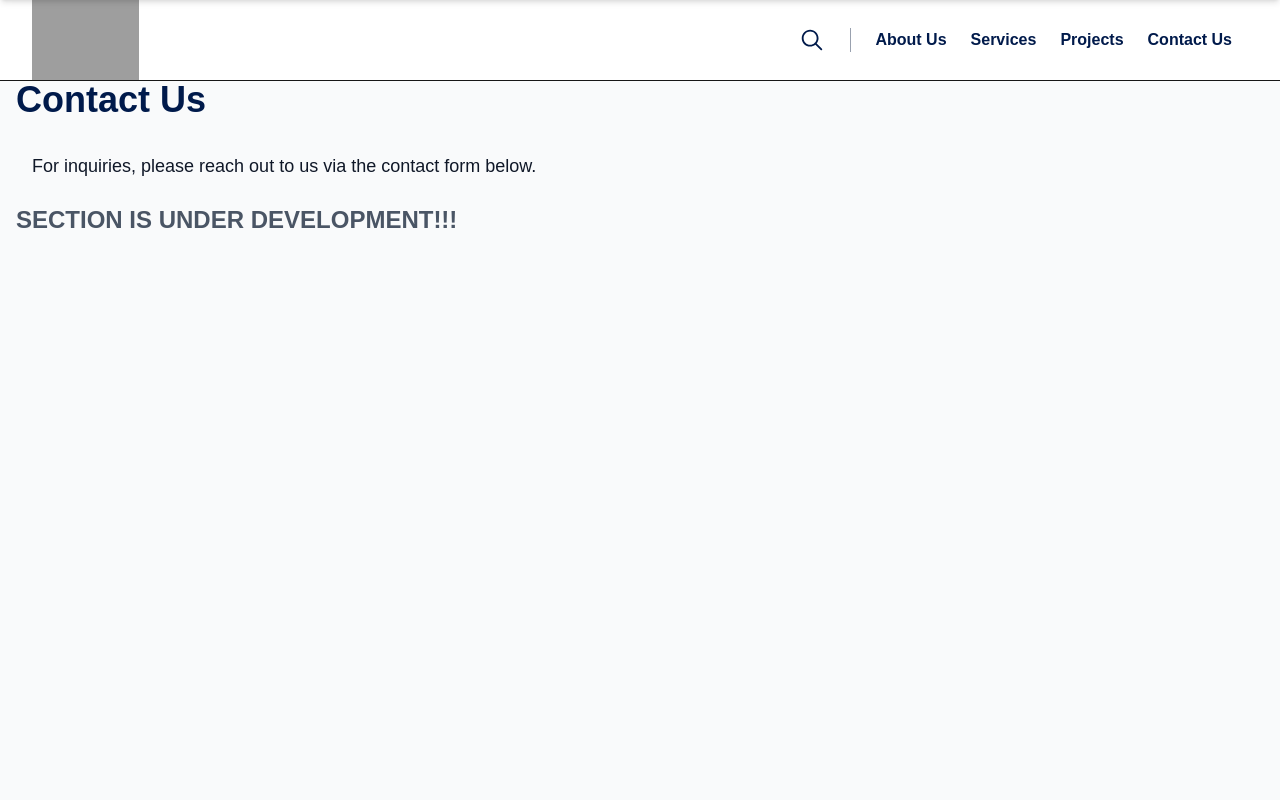
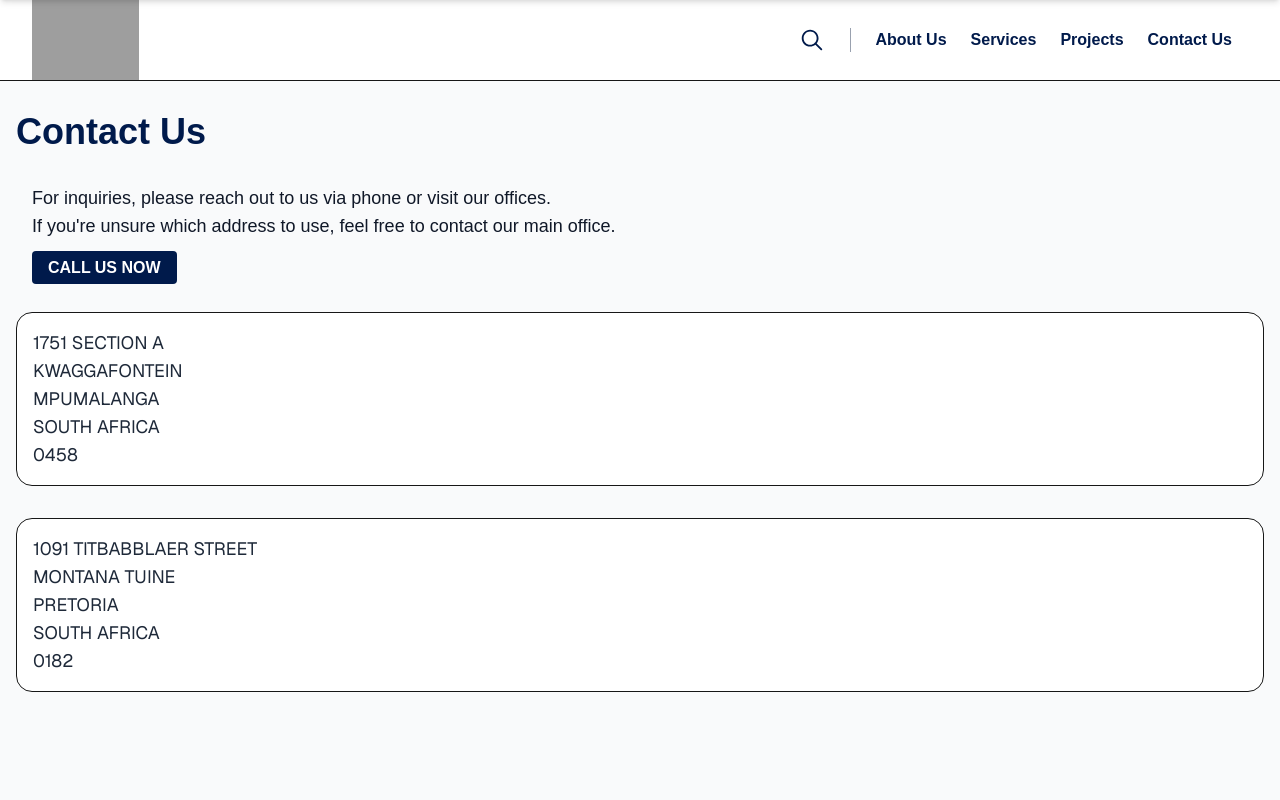
Before and after one commit to M9china/zembelani, a Next.js app: page /contact-us in a window 1280 px wide. Shown: the top 800 px of the page. Built offline with nearby package versions, Linux system fonts and the light colour scheme; grey boxes are pictures that could not be loaded.

Commit message:
feat(ContactUs): update contact information and add call link; enhance layout with addresses

```diff
--- a/src/app/contact-us/page.tsx
+++ b/src/app/contact-us/page.tsx
@@ -1,15 +1,38 @@
+import Link from "next/link";
+
 export default function ContactUsPage() {
   return (
-    <main className="bg-gray-50 min-h-screen py-[5rem]">
+    <main className="bg-gray-50 min-h-screen py-[7rem]">
       <h1 className="text-4xl gap-2 px-4 font-bold text-[#001A4B] mb-8">
         Contact Us
       </h1>
       <div className="px-8 space-y-4">
         <p className="text-gray-900 text-lg">
-          For inquiries, please reach out to us via the contact form below.
+          For inquiries, please reach out to us via phone or visit our offices.<br/>
+           If you're unsure which address to use, feel free to contact our main office.
         </p>
+        <Link className="bg-[#001A4B] text-white px-4 py-2 rounded font-bold" href={"tel:+27 72 367 7794"}>CALL US NOW</Link>
       </div>
-      <h1 className="text-2xl mt-6 px-4 font-bold text-gray-600">SECTION IS UNDER DEVELOPMENT!!!</h1>
+
+       <div className="mt-8 px-4 rounded-2xl border mx-4 bg-white">
+        <div className="text-gray-800 font-sans text-lg py-4">
+            <p>1751 SECTION A</p>
+            <p>KWAGGAFONTEIN</p>
+            <p>MPUMALANGA</p>
+            <p>SOUTH AFRICA</p>
+            <p>0458</p>
+          </div>
+      </div>
+
+      <div className="mt-8 px-4 rounded-2xl border mx-4 bg-white">
+        <div className="text-gray-800 font-sans text-lg py-4">
+            <p>1091 TITBABBLAER STREET</p>
+            <p>MONTANA TUINE</p>
+            <p>PRETORIA</p>
+            <p>SOUTH AFRICA</p>
+            <p>0182</p>
+          </div>
+      </div>
     </main>
   );
 }
--- a/src/components/about/About.tsx
+++ b/src/components/about/About.tsx
@@ -33,10 +33,10 @@ export const About = () => {
           src="/projects/plant.jpg"
         />
         <div className="absolute sm:bottom-16 sm:px-16 bottom-8 px-4 ">
-          <h1 className="text-white font-semibold sm:text-5xl text-3xl px-4">
+          <h1 className="text-white mb-8 font-semibold sm:text-5xl text-3xl px-4">
             PLANT HIRE SERVICES
           </h1>
-          <Link href={'/catalogue'} className="mx-4 border-b-2 border-[#001A4B] pt-8">VIEW ALL EQUIPMENT</Link>
+          <Link href={'/catalogue'} className="mx-4 text-white font-bold border-b-2 border-[#001A4B] pt-8">VIEW ALL EQUIPMENT</Link>
         </div>
       </div>
       <div className="bg-[#001A4B] sm:grid grid-cols-4 relative pt-[2rem] mt-[2rem]">
--- a/src/components/equipment/StaticEquip.ts
+++ b/src/components/equipment/StaticEquip.ts
@@ -8,9 +8,10 @@ export const StaticEquip: IEquip[] = [
     {image: '/services/phire.jpg', title: 'MOTOR GRADERS'},
     {image: '/services/roller.jpg', title: 'SMOOTH ROLLERS'},
     {image: '/services/tipper.jpg', title: 'TIPPER TRUCKS'},
-    {image: '/services/watercars.jpg', title: 'WATER CARS'},
+
     {image: '/services/excavator01.jpg', title: 'EXCAVATORS'},
     {image: '/services/tlb.jpg', title: 'TRACTOR LOADER BACKHOE'},
-    {image: '/services/waste.jpg', title: 'WAISTE COMPACTOR'},
+    {image: '/services/waste.jpg', title: 'WAISTE COMPACTORS'},
+     {image: '/services/watercars.jpg', title: 'WATER CARS'},
 
 ]
```
